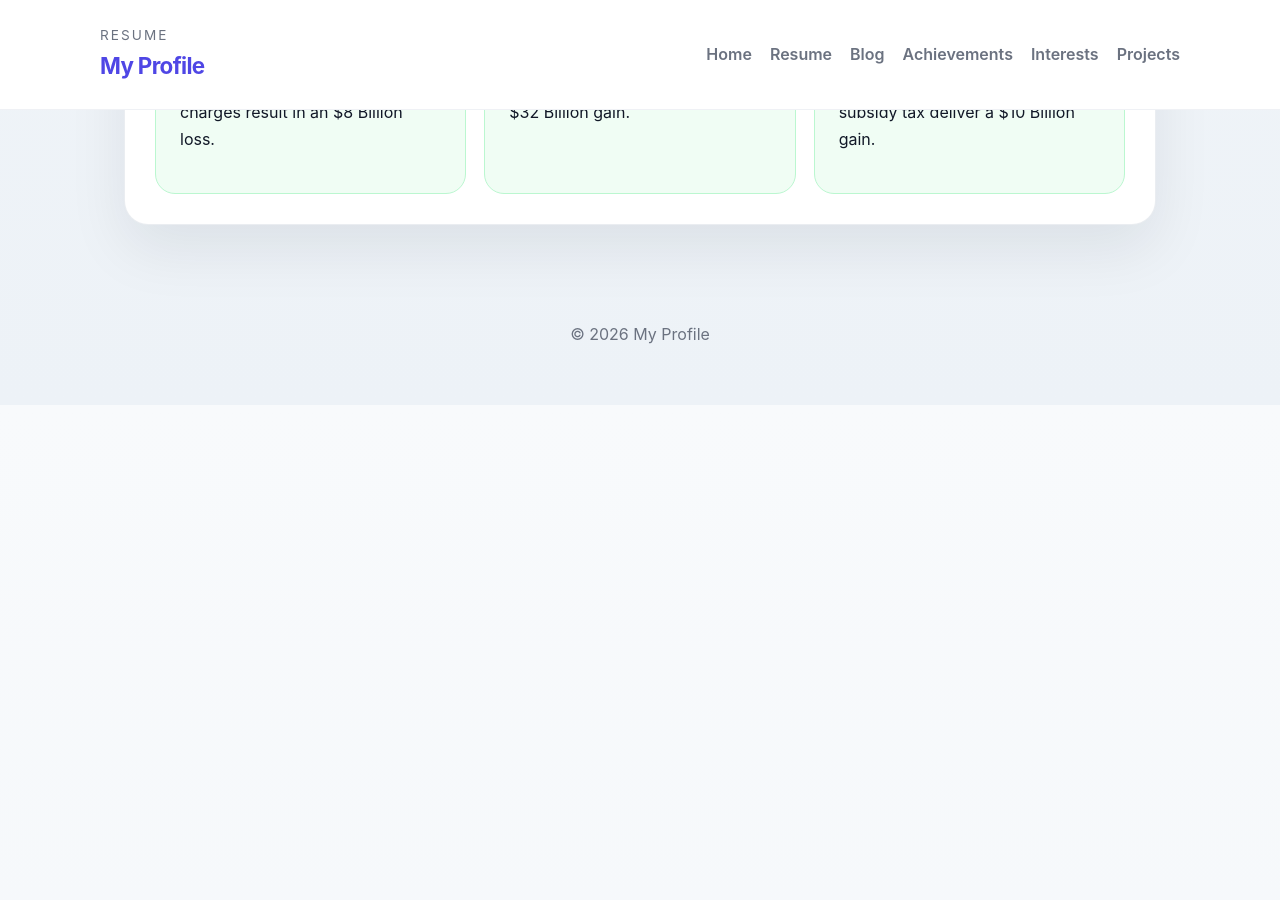
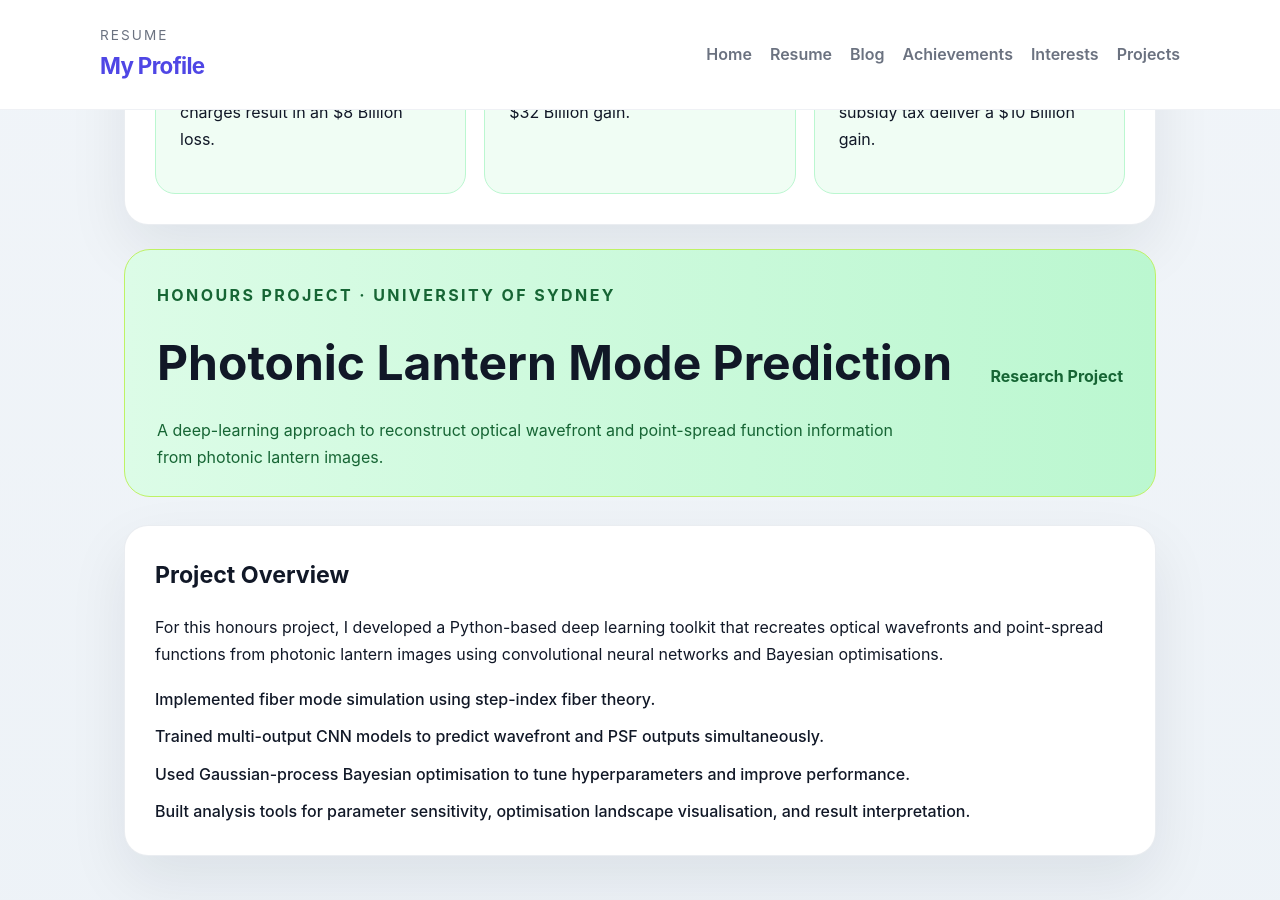
Before and after one commit to MartinKalories/manavkalra, a Jekyll site: the page built from projects/index.md, in a window 1280 px wide and 900 px high, scrolled down 2284 px. Built offline with Jekyll 4.4.1, drawn with Linux system fonts in a browser that asks for light colours; before the commit the page ends 2689 px from its top, so only the background shows below that.

Commit message:
Update projects page

```diff
--- a/projects/index.md
+++ b/projects/index.md
@@ -92,4 +92,26 @@ title: Projects
       </div>
     </div>
   </section>
+
+  <div class="project-banner">
+    <div>
+      <p class="project-tag">Honours Project · University of Sydney</p>
+      <h1>Photonic Lantern Mode Prediction</h1>
+      <p class="project-subtitle">A deep-learning approach to reconstruct optical wavefront and point-spread function information from photonic lantern images.</p>
+    </div>
+    <div class="project-meta">
+      <p>Research Project</p>
+    </div>
+  </div>
+
+  <section class="project-block">
+    <h2>Project Overview</h2>
+    <p>For this honours project, I developed a Python-based deep learning toolkit that recreates optical wavefronts and point-spread functions from photonic lantern images using convolutional neural networks and Bayesian optimisations.</p>
+    <ul class="project-list">
+      <li>Implemented fiber mode simulation using step-index fiber theory.</li>
+      <li>Trained multi-output CNN models to predict wavefront and PSF outputs simultaneously.</li>
+      <li>Used Gaussian-process Bayesian optimisation to tune hyperparameters and improve performance.</li>
+      <li>Built analysis tools for parameter sensitivity, optimisation landscape visualisation, and result interpretation.</li>
+    </ul>
+  </section>
 </section>
```
